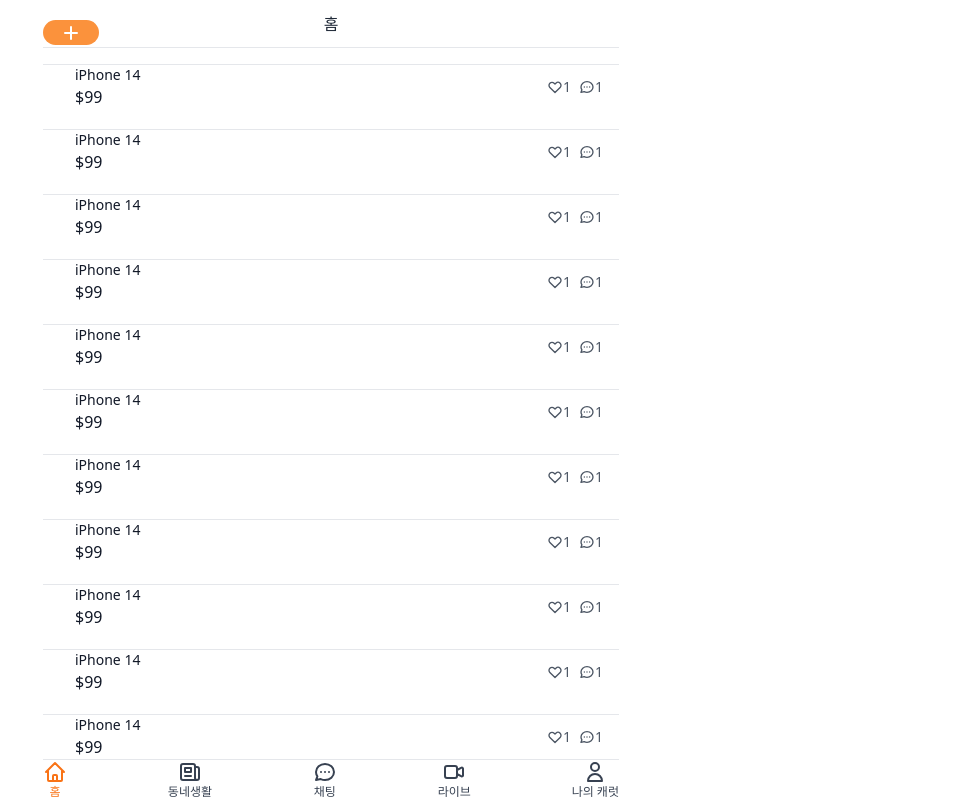
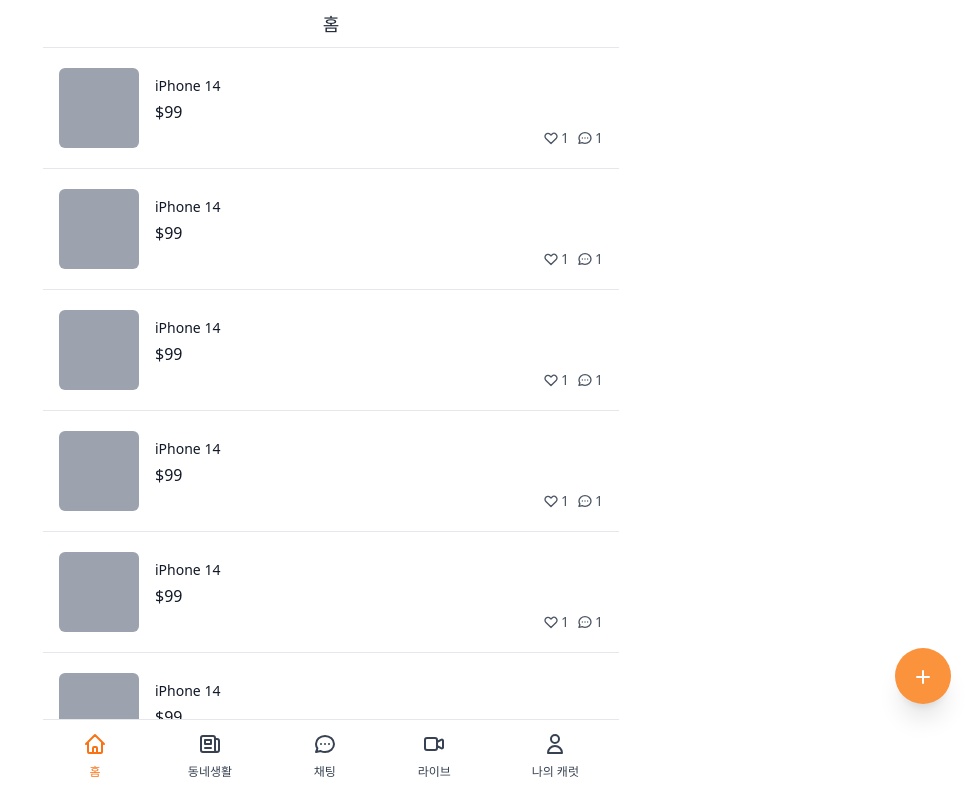
Before and after one commit to heegu0311/nomad-carrot-market, a Next.js app: page / in a window 1280 px wide. Shown: the top 800 px of the page, without its empty margins (309-1280 px from the left). Built offline with nearby package versions, Linux system fonts and the light colour scheme.

Commit message:
feat: 6.0 Fix compiler range issue of tailwind.config.js

```diff
--- a/tailwind.config.js
+++ b/tailwind.config.js
@@ -2,7 +2,8 @@
 module.exports = {
   content: [
     "./src/pages/**/*.{js,jsx,ts,tsx}",
-    "./components/**/*.{js,jsx,ts,tsx}",
+    "./src/libs/**/*.{js,jsx,ts,tsx}",
+    "./src/components/**/*.{js,jsx,ts,tsx}",
   ],
   theme: {
     extend: {},
```
